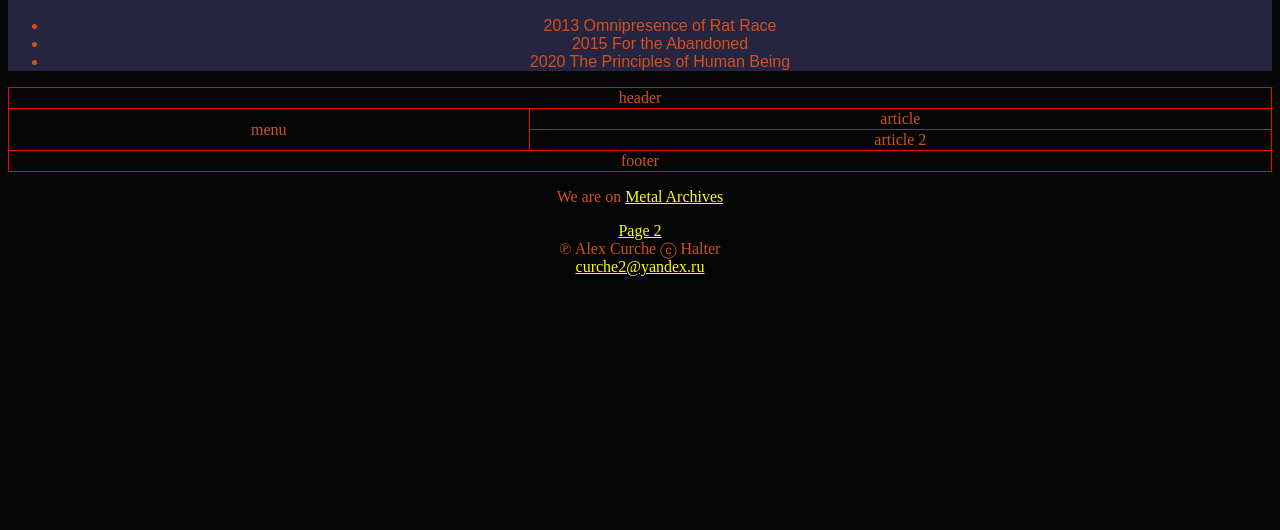
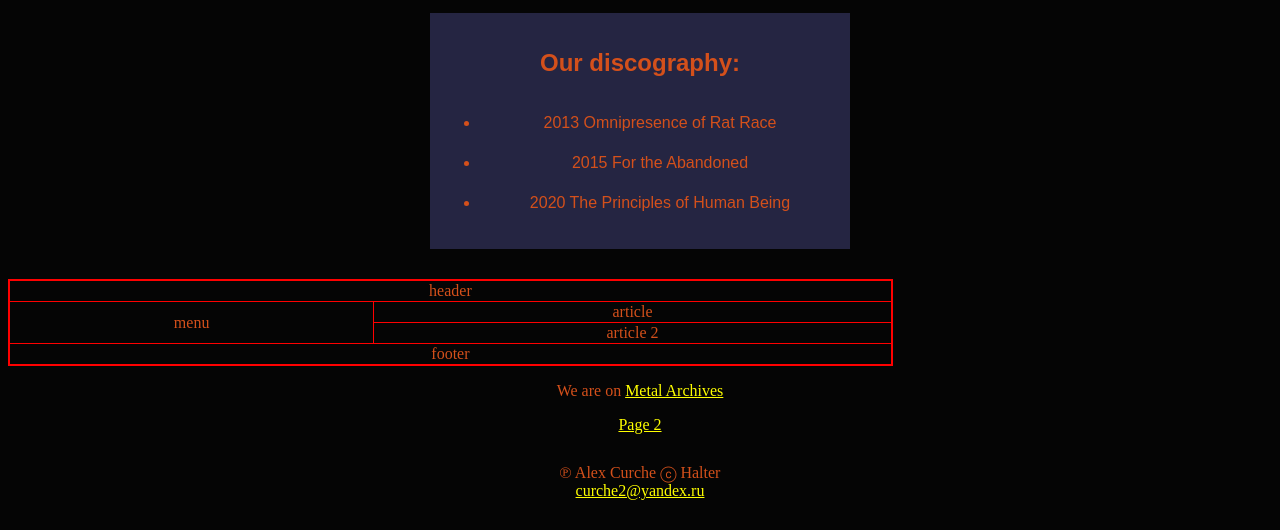
Before and after one commit to AlexCurche/halter-project, a plain HTML site: page index.html in a window 1280 px wide. Shown: the part 742-1272 px from the top of the page. Before the commit the page ends 1026 px from the top, so only its background shows below. Drawn offline with Linux system fonts and the light colour scheme.

Commit message:
changes in code

```diff
--- a/css/index.css
+++ b/css/index.css
@@ -24,10 +24,10 @@ font-size: 72px;
 }
 
 .table {
-    border: 1px solid red;
+    border: 2px solid red;
     border-collapse: collapse;
-    width: 100%;
-    height: 70px;
+    width: 70%;
+    height: 80px;
     text-align: center;
 }
 
@@ -43,9 +43,20 @@ font-size: 72px;
 
 .header {
     background-color: rgb(26, 44, 26);
+    border: 5px solid rgb(68, 112, 47)
 }
 
 .article1 {
     background-color: rgb(37, 37, 66);
     font-family: Arial, Helvetica, sans-serif;
+    line-height: 40px;
+    width: 400px;
+    display: inline-block;
+    align-items: center;
+    margin: 30px;
+    padding: 10px;
 }
+
+footer {
+    margin: 30px;
+}
--- a/index.html
+++ b/index.html
@@ -17,30 +17,28 @@
         <b>2009</b>&lt</em></p>
     <p>We play our <u>most lovely music</u> for you!</p>
 </section>
-<article  class="article1">
-    <p><h2>Our discography:</h2>
+<article class="article1">
+    <h2>Our discography:</h2>
         <ul>
             <li>2013 Omnipresence of Rat Race</li>
             <li>2015 For the Abandoned</li>
             <li>2020 The Principles of Human Being</li>
         </ul>
-    </p>
 </article>
 <section>
-    <!-- <table border="1" width="40%" height="50px" align="center"> -->
     <table class="table" >
         <tr class="tablerow">
-            <td class= "tabledata" colspan="2">header</td>
+            <td class="tabledata" colspan="2">header</td>
         </tr>
         <tr>
-            <td class= "tabledata" rowspan="2">menu</td>
+            <td class="tabledata" rowspan="2">menu</td>
             <td>article</td>
         </tr>
         <tr>
-            <td  class= "tabledata">article 2</td>
+            <td  class="tabledata">article 2</td>
         </tr>
         <tr>
-            <td class= "tabledata" colspan="2">footer</td>
+            <td class="tabledata" colspan="2">footer</td>
         </tr>
     </table>
 </section>
```
